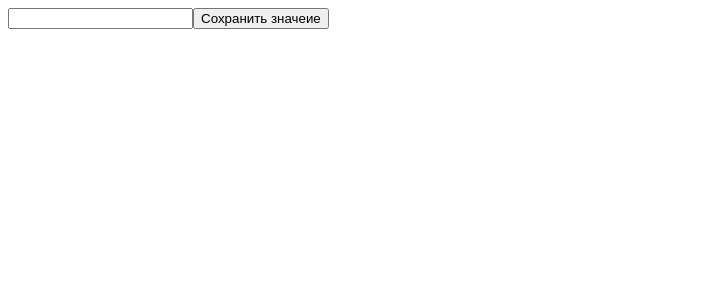
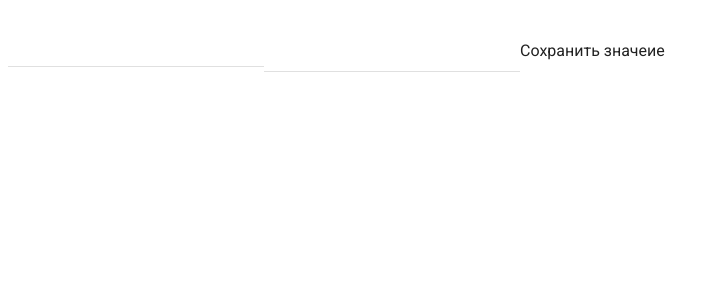
Before and after one commit to BelyaevIgorYurievich/React-TypeScript, a React app: page / in a window 1280 px wide. Shown: the top 300 px of the page, without its empty margins (0-720 px from the left). Built offline with nearby package versions, Linux system fonts and the light colour scheme.

Commit message:
Исправляет сорку проекта добавляет элементы из material-ui

```diff
--- a/package.json
+++ b/package.json
@@ -37,6 +37,11 @@
     "webpack-bundle-analyzer": "^2.9.0"
   },
   "dependencies": {
+    "babel-core": "^6.26.3",
+    "babel-loader": "^7.1.4",
+    "babel-preset-es2015": "^6.24.1",
+    "babel-preset-react": "^6.24.1",
+    "babel-preset-stage-2": "^6.24.1",
     "core-js": "^2.5.1",
     "material-ui": "^0.20.1",
     "react": "16.0.0",
--- a/src/App.tsx
+++ b/src/App.tsx
@@ -1,8 +1,13 @@
 import * as React from 'react';
+import getMuiTheme from 'material-ui/styles/getMuiTheme';
+import { MuiThemeProvider, lightBaseTheme } from "material-ui/styles";
+import RaisedButton from 'material-ui/RaisedButton';
+import * as Material from 'material-ui';
 
 import { Header } from './header/index';
 import { Footer } from './footer/index';
 
+const lightMuiTheme = getMuiTheme(lightBaseTheme);
 
 export default class App extends React.Component {
 
@@ -52,10 +57,16 @@ export default class App extends React.Component {
 
         return (
             <div>
-                <div style={{display:'flex'}}>
-                    <Header value={ value } handleChangeValue={ this.handleChangeValue }/>
-                    <button onClick={this.handleChangeValues}>Сохранить значеие</button>
-                </div>
+
+                <Header value={ value } handleChangeValue={ this.handleChangeValue }/>
+                <MuiThemeProvider muiTheme={lightMuiTheme}>
+                    <Material.FlatButton
+                        onClick={this.handleChangeValues}
+                    >
+                        Сохранить значеие
+                    </Material.FlatButton>
+                </MuiThemeProvider>
+
                 <Footer values={ values } handleDeleteValues={ this.handleDeleteValues }/>
             </div>
         )
--- a/src/header/index.tsx
+++ b/src/header/index.tsx
@@ -1,15 +1,32 @@
 import * as React from 'react';
+import * as Material from 'material-ui';
+import { MuiThemeProvider, lightBaseTheme } from 'material-ui/styles';
+import getMuiTheme from 'material-ui/styles/getMuiTheme';
+
+//
+// TODO Выести в отдельный модуть!
+// Неохоимо переиспользовать!
+//
+const lightMuiTheme = getMuiTheme(lightBaseTheme);
 
 interface IAppProps {
     value: string;
     handleChangeValue: (event: {})=>void;
 }
 
-export const Header = (props:IAppProps) =>{
+export const Header = (props:IAppProps) => {
+
     return (
-        <input
-            value={ props.value }
-            onChange={ props.handleChangeValue }
+        <MuiThemeProvider muiTheme={lightMuiTheme}>
+            <Material.TextField
+              value={ props.value }
+              onChange={ props.handleChangeValue }
+            />
+            <Material.TextField
+          multiLine={true}
+          rows={2}
+          rowsMax={4}
         />
+        </MuiThemeProvider>
     )
 }
```
